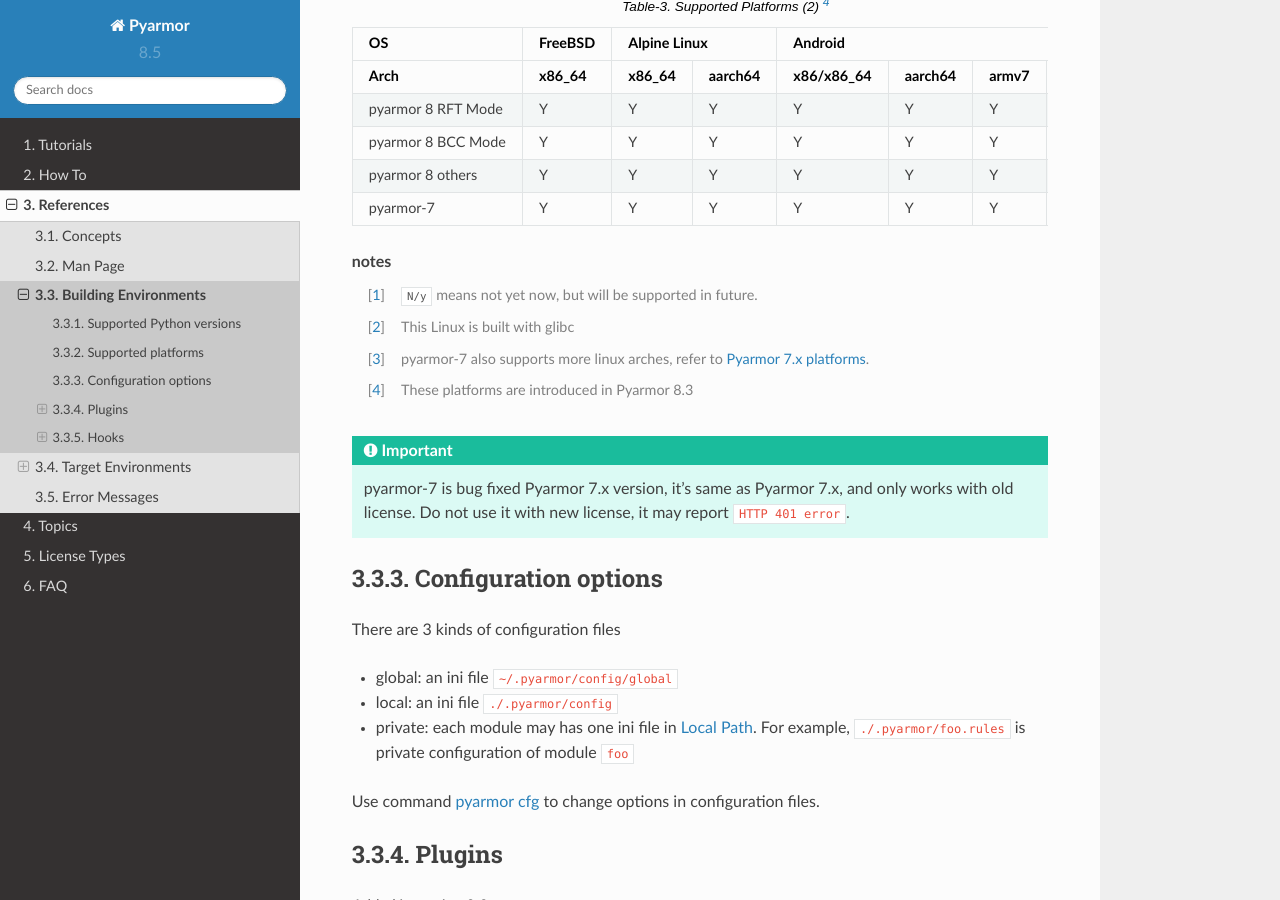
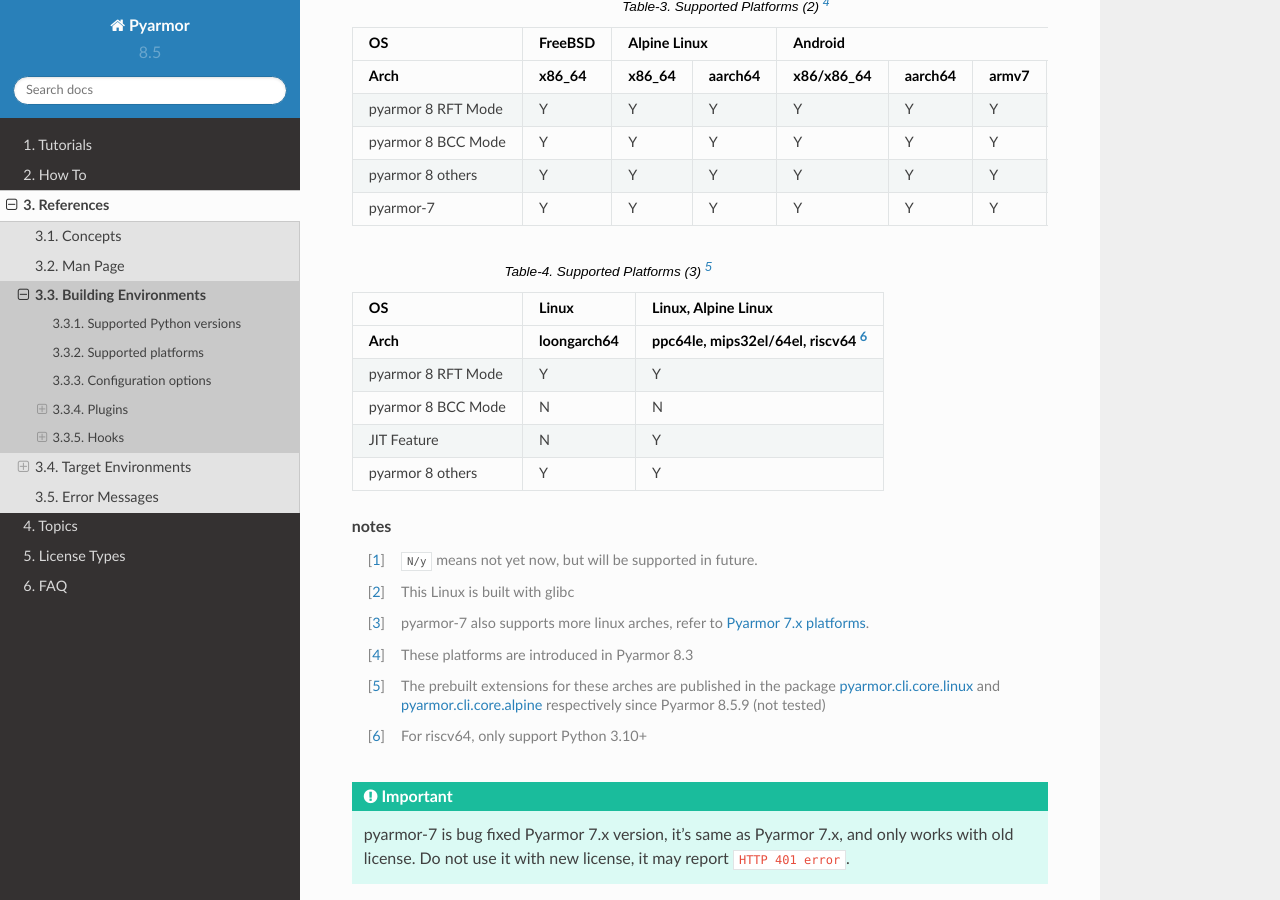
Before and after one commit to dashingsoft/pyarmor, a Sphinx documentation site: the page built from docs/reference/environments.rst, in a window 1280 px wide and 900 px high, scrolled down 1104 px. Built offline with Sphinx 7.4.7 and the Read the Docs theme 2.0.0, drawn with Linux system fonts in a browser that asks for light colours; some of the changed text lies outside the part shown.

Commit message:
Support new platforms: linux/alpine (mipsel, mips64el, ppc64le, riscv64)

```diff
--- a/docs/reference/environments.rst
+++ b/docs/reference/environments.rst
@@ -20,14 +20,14 @@
 .. table:: Table-1. Supported Python Versions
    :widths: auto
 
-   ===================  =====  =========  =========  ==========  ======  =======  ==============
-   Python Version        2.7    3.0~3.4    3.5~3.6    3.7~3.11    3.12    3.13+   Remark
-   ===================  =====  =========  =========  ==========  ======  =======  ==============
-   pyarmor 8 RFT Mode    No       No         No          Y         Y       N/y      [#]_
-   pyarmor 8 BCC Mode    No       No         No          Y         Y       N/y
-   pyarmor 8 others      No       No         No          Y         Y       N/y
-   pyarmor-7             Y        Y          Y           Y         No      No
-   ===================  =====  =========  =========  ==========  ======  =======  ==============
+   ===================  =====  =========  ==========  ======  ======  =======  ==============
+   Python Version        2.7    3.0~3.6    3.7~3.10    3.11    3.12    3.13+   Remark
+   ===================  =====  =========  ==========  ======  ======  =======  ==============
+   pyarmor 8 RFT Mode    No       No          Y         Y       Y       N/y      [#]_
+   pyarmor 8 BCC Mode    No       No          Y         Y       Y       N/y
+   pyarmor 8 others      No       No          Y         Y       Y       N/y
+   pyarmor-7             Y        Y           Y         No      No      No
+   ===================  =====  =========  ==========  ======  ======  =======  ==============
 
 Supported platforms
 ===================
@@ -61,18 +61,36 @@
    pyarmor-7                 Y            Y          Y           Y           Y          Y       Y
    ===================  ============  =========  =========  ============  =========  =======  =======
 
+.. table:: Table-4. Supported Platforms (3) [#]_
+   :widths: auto
+
+   ===================  =============  ==================================================
+   OS                      Linux                 Linux, Alpine Linux
+   -------------------  -------------  --------------------------------------------------
+   Arch                  loongarch64         ppc64le, mips32el/64el, riscv64 [#]_
+   ===================  =============  ==================================================
+   pyarmor 8 RFT Mode        Y                    Y
+   pyarmor 8 BCC Mode        N                    N
+   JIT Feature               N                    Y
+   pyarmor 8 others          Y                    Y
+   ===================  =============  ==================================================
+
 .. rubric:: notes
 
 .. [#] ``N/y`` means not yet now, but will be supported in future.
 .. [#] This Linux is built with glibc
 .. [#] pyarmor-7 also supports more linux arches, refer to `Pyarmor 7.x platforms`__.
 .. [#] These platforms are introduced in Pyarmor 8.3
+.. [#] The prebuilt extensions for these arches are published in the package `pyarmor.cli.core.linux`__ and `pyarmor.cli.core.alpine`__ respectively since Pyarmor 8.5.9 (not tested)
+.. [#] For riscv64, only support Python 3.10+
 
 .. important::
 
    pyarmor-7 is bug fixed Pyarmor 7.x version, it's same as Pyarmor 7.x, and only works with old license. Do not use it with new license, it may report ``HTTP 401 error``.
 
 __ https://pyarmor.readthedocs.io/en/v7.7/platforms.html
+__ https://pypi.org/project/pyarmor.cli.core.linux/#files
+__ https://pypi.org/project/pyarmor.cli.core.alpine/#files
 
 Configuration options
 =====================
```
Also changed, not shown: src/cli/core/README.rst, 3 other files.
